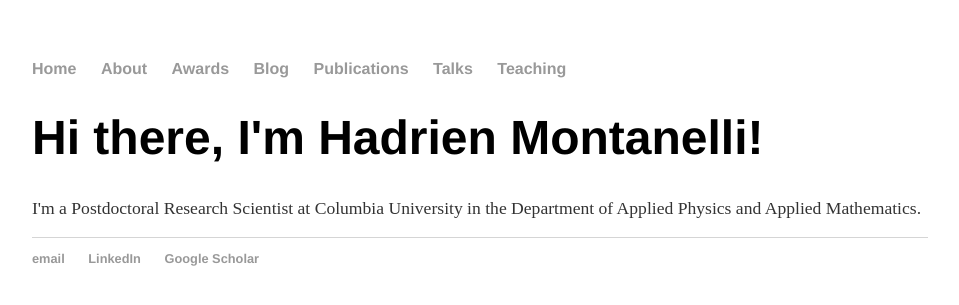
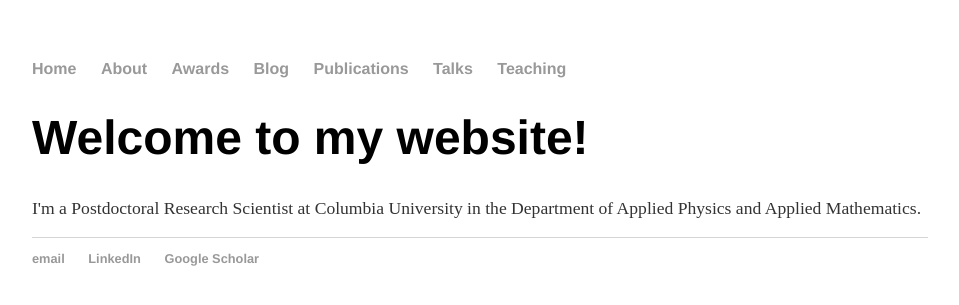
Before and after one commit to Hadrien-Montanelli/Hadrien-Montanelli.github.io, a Jekyll site: the page built from index.html, in a window 1280 px wide. Shown: the top 305 px of the page, without its empty margins (160-1119 px from the left). Built offline with Jekyll 4.4.1, drawn with Linux system fonts in a browser that asks for light colours.

Commit message:
Update index.html

```diff
--- a/index.html
+++ b/index.html
@@ -3,7 +3,7 @@ layout: default
 title: Hadrien Montanelli
 ---
 <div class="blurb">
-	<h1>Hi there, I'm Hadrien Montanelli!</h1>
+	<h1>Welcome to my website!</h1>
 	<p>I'm a Postdoctoral Research Scientist at Columbia University in the Department of Applied Physics and Applied Mathematics.
         <!-- <a href="/about">Read more about my life...</a></p> -->
 </div><!-- /.blurb -->
```
